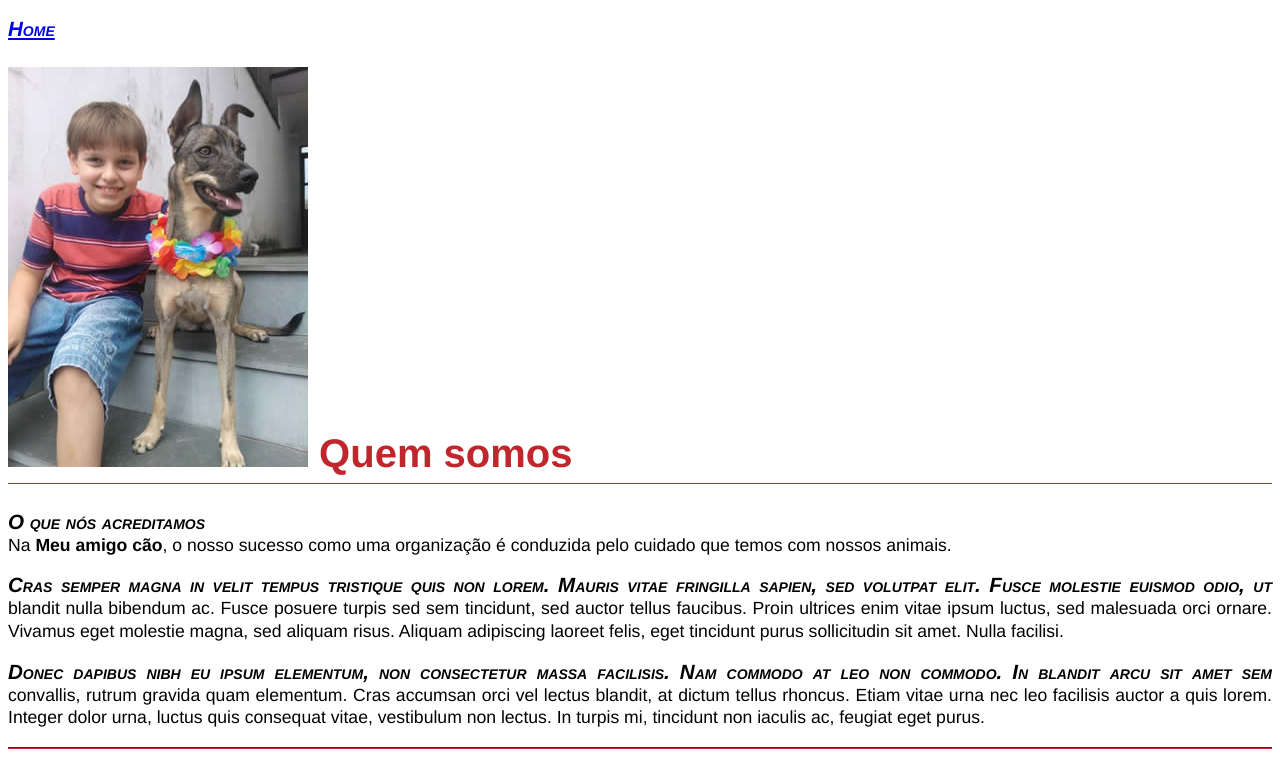
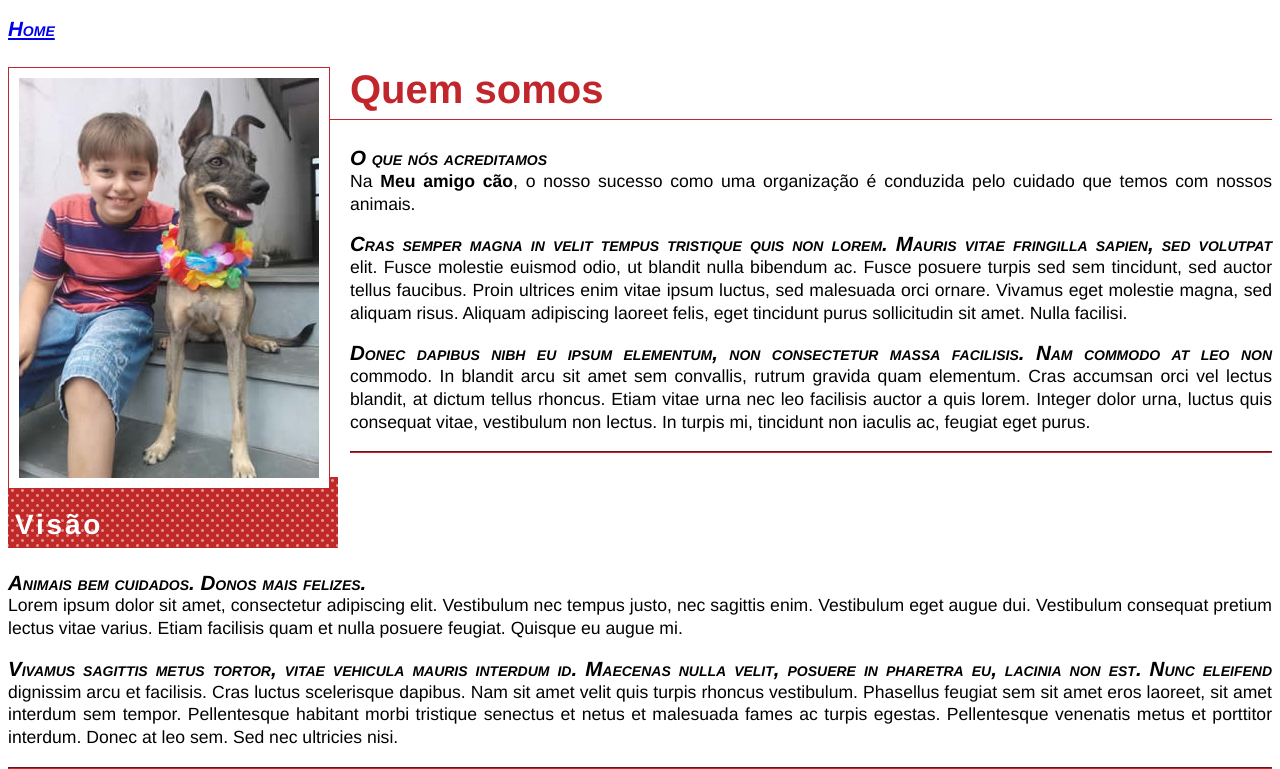
Before and after one commit to FernandinOficial/aprendendoHTML, a plain HTML site: page cap05/quem-somos.html in a window 1280 px wide. Shown: the top 769 px of the page. Drawn offline with Linux system fonts and the light colour scheme; files whose address does not match are found by name.

Commit message:
alteração do index css e quem somos css

```diff
--- a/cap05/estilos/principal.css
+++ b/cap05/estilos/principal.css
@@ -197,3 +197,39 @@ label{
 
   letter-spacing: .07em;
 }
+
+/* página quem somos */
+#quemSomos main img {
+  float: left;
+  margin: 0 20px 20px 0;
+  padding: 10px;
+  border: solid #C0262C thin;
+  background-color: #fff; /*sobrepor o <HR>*/
+}
+
+/* textos da área principal */
+
+body {
+  font-family: Helvetica, Arial, sans-serif;  /*tipo da familia fonte*/
+}
+main h1 {
+  color: #C0262C;
+  font-size: 2.5em; /* 40/16=2.5em */
+  border-bottom: #C0262C solid thin;
+  padding-bottom: 7px;
+}
+main h2 {
+
+}
+main p {
+
+}
+main p:first-line {
+
+}
+main hr {
+
+}
+main h2+p:first-line {
+
+}
```
Also changed, not shown: cap05/index.html (+1 -3 lines), cap05/quem-somos.html (+0 -1 lines).
